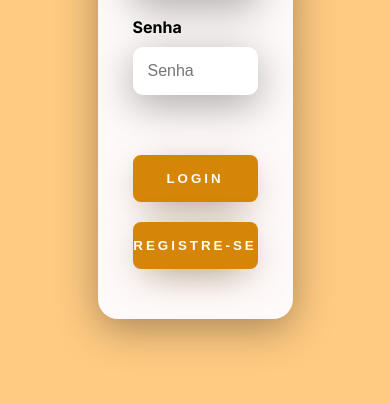
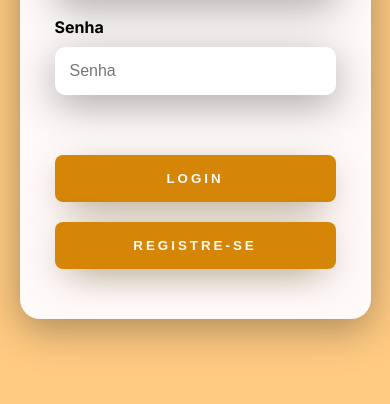
Before and after one commit to GoCheff/customer-prototype, a plain HTML site: page index.html in a window 390 px wide. Shown: the part 440-844 px from the top of the page. Drawn offline with Linux system fonts and the light colour scheme.

Commit message:
Updade: Update on mobile look

```diff
--- a/css/style.css
+++ b/css/style.css
@@ -171,4 +171,7 @@ h1 {
     .card-login {
         width: 1000px;
     }
+    .rigth-login {
+        width: 90vw;
+    }
 }
--- a/dadosEvento/css/style.css
+++ b/dadosEvento/css/style.css
@@ -143,6 +143,7 @@ h1 {
 .input-box input:focus-visible {
     outline: 1px solid var(--secondary-color);
 }
+
 .input-box textarea:focus-visible {
     outline: 1px solid var(--secondary-color);
 }
@@ -157,6 +158,7 @@ h1 {
 .input-box input::placeholder {
     color: #000000be;
 }
+
 .input-box textarea::placeholder {
     color: #000000be;
 }
@@ -227,6 +229,15 @@ h1 {
         height: auto;
     }
 
+    body {
+        height: 110vh;
+
+    }
+
+    .rigth-login {
+        width: 90vh;
+    }
+
     .input-group {
         flex-direction: column;
         z-index: 5;
```
Lines whose indentation alone changed are shown as unchanged.
